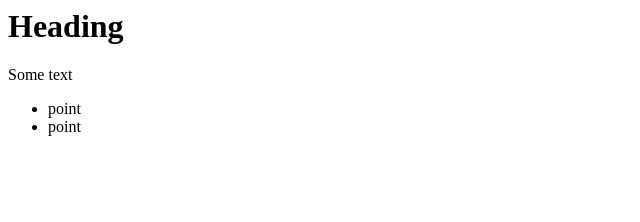
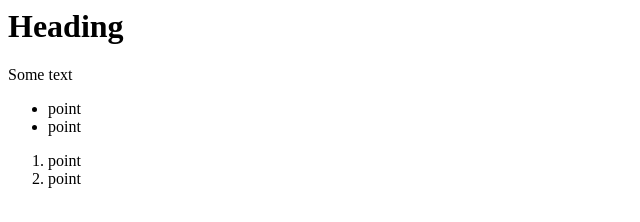
Before and after one commit to rostyslav-nazarenko/git_demo, a plain HTML site: page index.html in a window 1280 px wide. Shown: the whole page, without its empty margins (0-640 px from the left). Drawn offline with Linux system fonts and the light colour scheme.

Commit message:
add another list to index.html

```diff
--- a/index.html
+++ b/index.html
@@ -4,3 +4,7 @@
   <li>point</li>
   <li>point</li>
 </ul>
+<ol>
+  <li>point</li>
+  <li>point</li>
+</ol>
```
